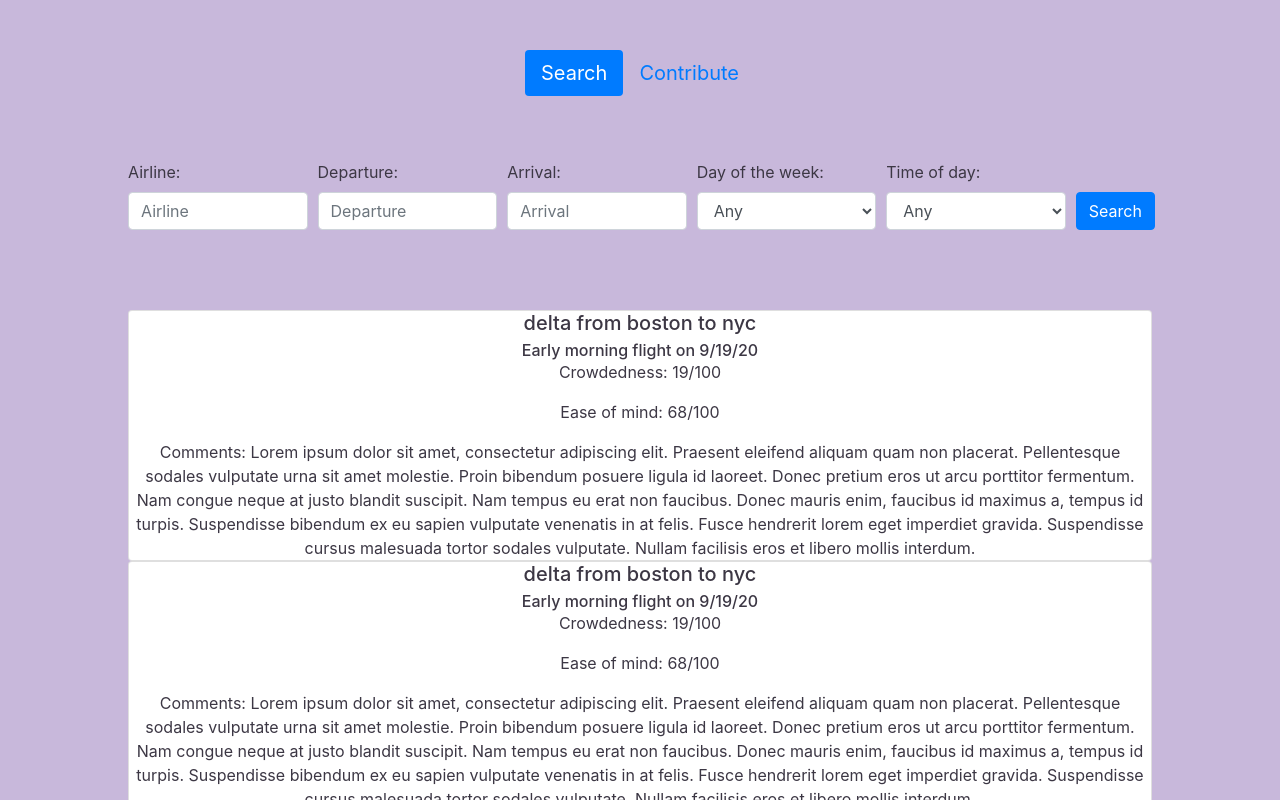
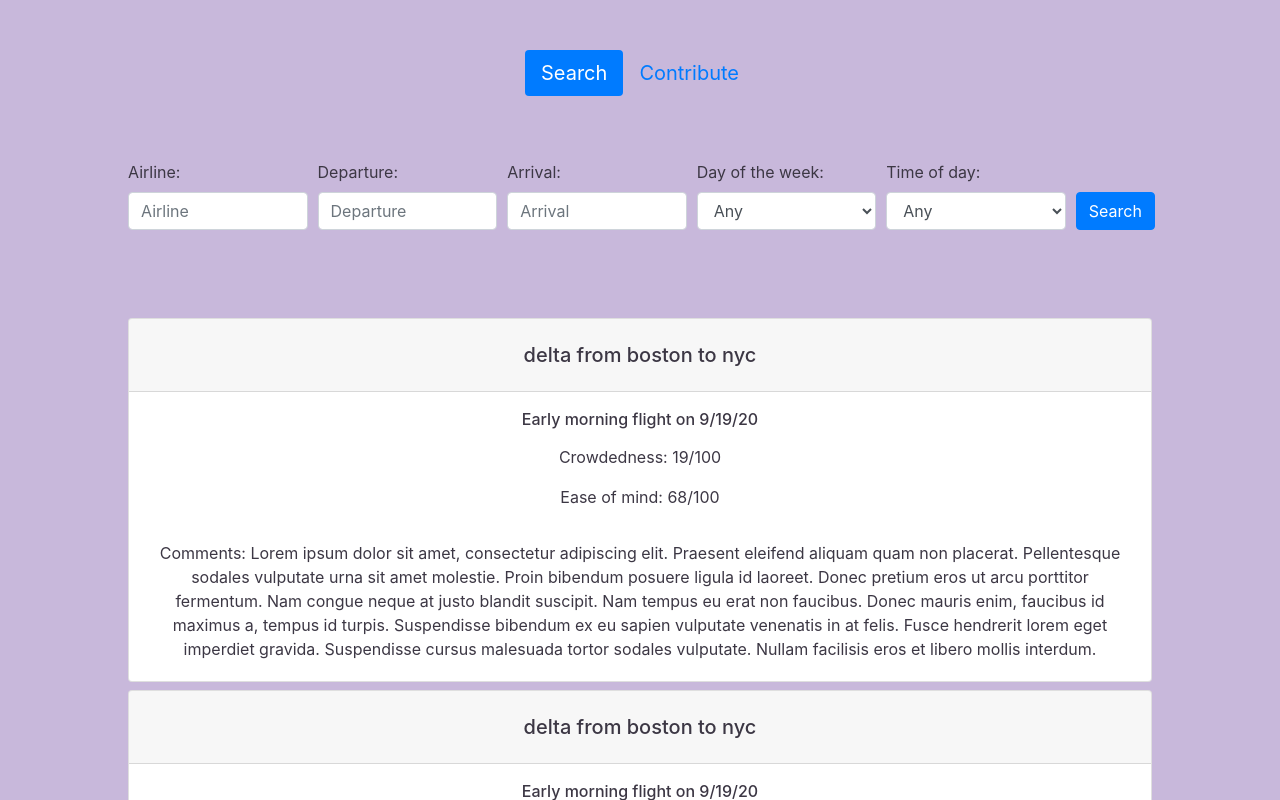
Before and after one commit to sophiazhi/airborne, a React (Create React App) app: page / in a window 1280 px wide. Shown: the top 800 px of the page. Built offline with nearby package versions, Linux system fonts and the light colour scheme.

Commit message:
Updated card look

```diff
--- a/src/Search.js
+++ b/src/Search.js
@@ -185,12 +185,16 @@
         const easeOfMind =  "Ease of mind: " + this.props.safety + "/100\n";
         const extraComments = "Comments: " + this.props.comments;
         return (
-            <Card>
-                <Card.Title>{title}</Card.Title>
-                <Card.Subtitle>{subtitle}</Card.Subtitle>
-                <Card.Text>{crowdedness}</Card.Text>
-                <Card.Text>{easeOfMind}</Card.Text>
-                <Card.Text>{extraComments}</Card.Text>
+            <Card className="mt-2 mb-2">
+                <Card.Header className="pt-4">
+                    <Card.Title>{title}</Card.Title>
+                </Card.Header>
+                <Card.Body className="pt-4">
+                    <Card.Subtitle className="pb-3" >{subtitle}</Card.Subtitle>
+                    <Card.Text>{crowdedness}</Card.Text>
+                    <Card.Text className="pb-3">{easeOfMind}</Card.Text>
+                    <Card.Text>{extraComments}</Card.Text>
+                </Card.Body>
             </Card>
         );
     }
```
